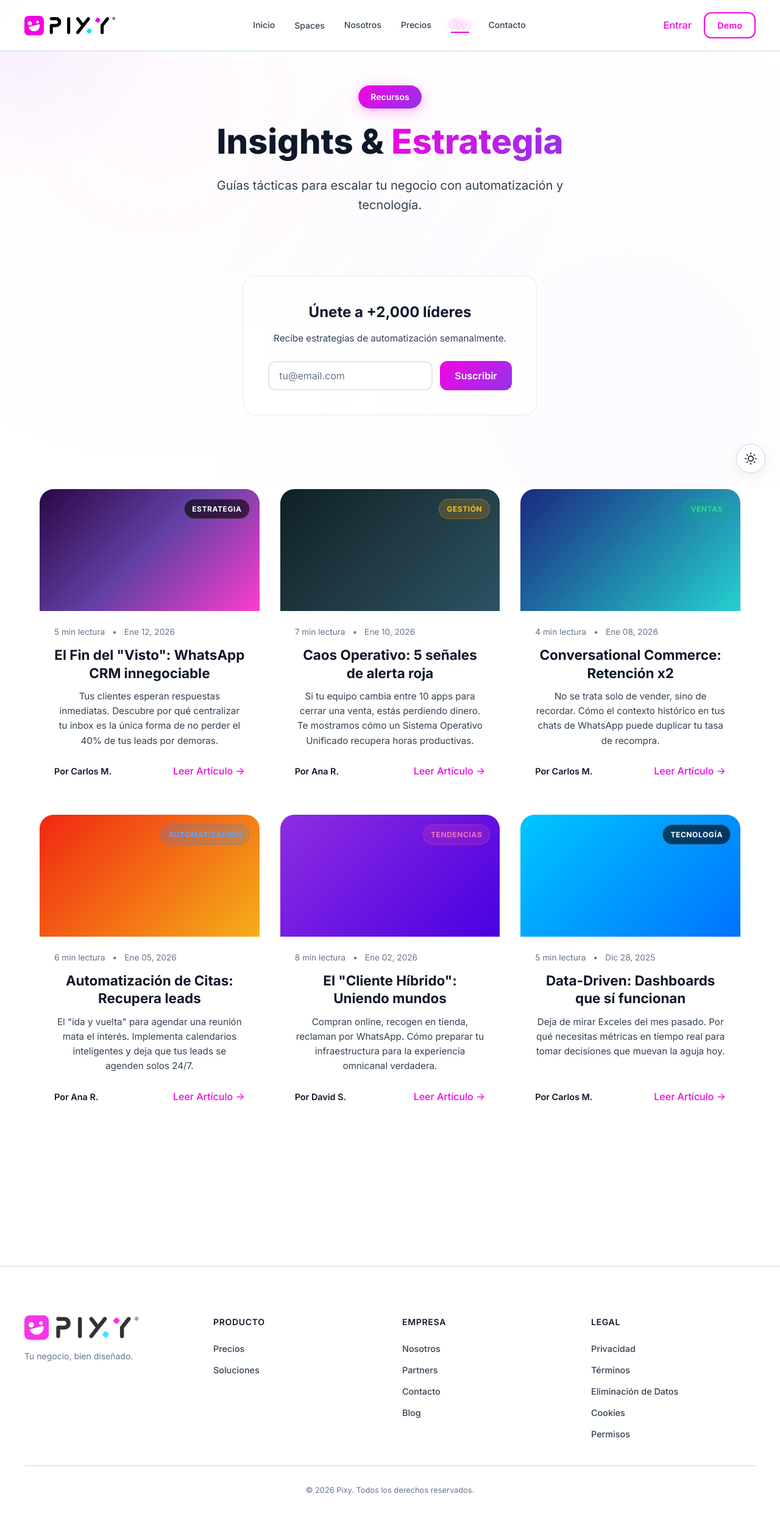
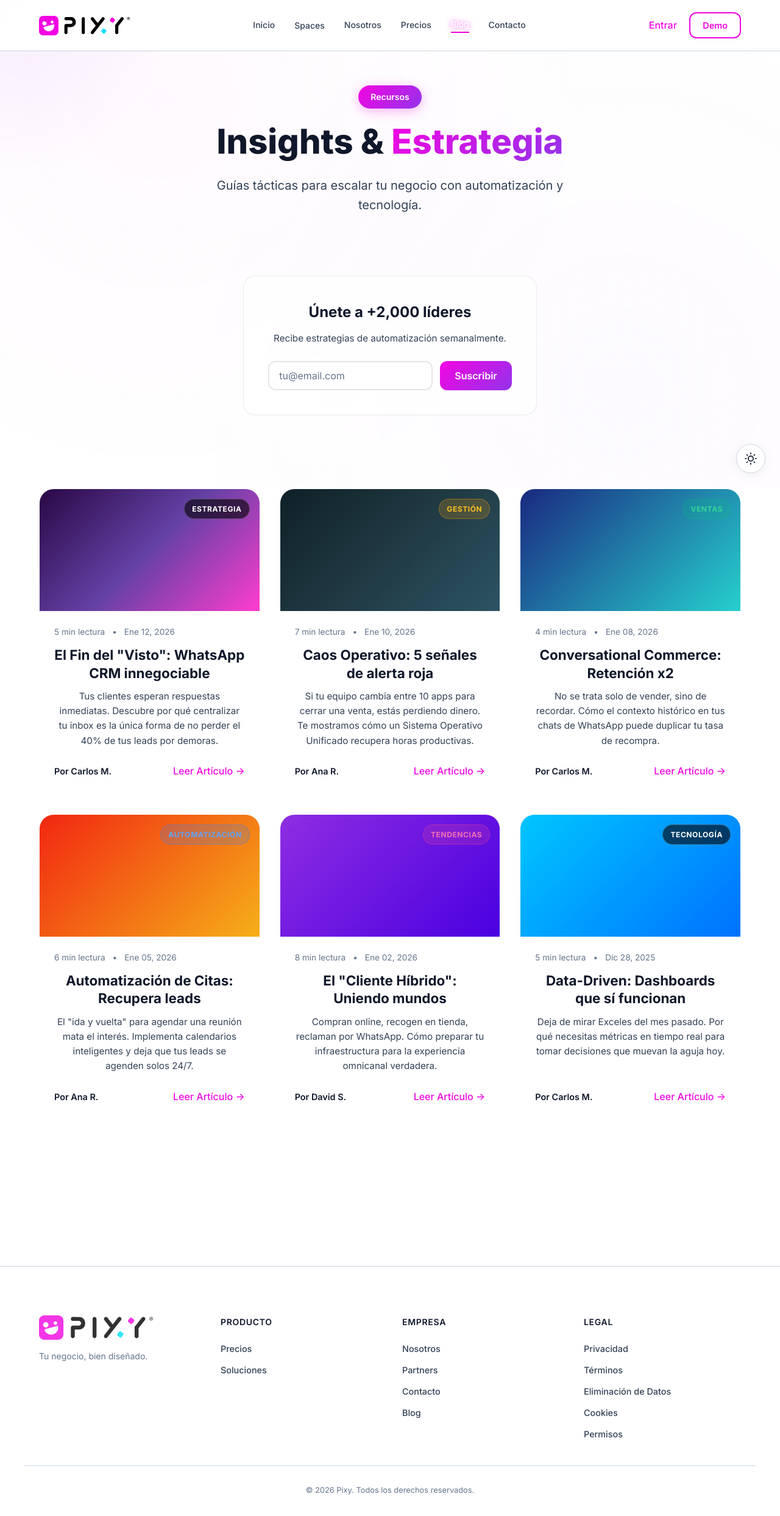
Before and after one commit to ChristianGroove/pixy-website, a plain HTML site: page blog.html in a window 1280 px wide. Shown: the whole page at 61% size. Drawn offline with Linux system fonts and the light colour scheme.

Commit message:
style: header footer padding and mobile logo center

```diff
--- a/css/style.css
+++ b/css/style.css
@@ -213,10 +213,11 @@ body {
     max-width: var(--container-max);
     margin: 0 auto;
     display: flex;
+
     justify-content: space-between;
     align-items: center;
     height: 100%;
-    padding: 20px 0;
+    padding: 20px 24px;
     /* Add vertical breathing room */
 }
 
@@ -460,6 +461,7 @@ h1 .gradient-text {
 .footer-content {
     max-width: var(--container-max);
     margin: 0 auto;
+    padding: 0 24px;
     display: grid;
     grid-template-columns: repeat(auto-fit, minmax(200px, 1fr));
     gap: 40px;
@@ -711,6 +713,10 @@ h1 .gradient-text {
         text-align: center;
     }
 
+    .footer-logo {
+        margin: 0 auto 16px;
+    }
+
     .footer-links {
         align-items: center;
     }
```
